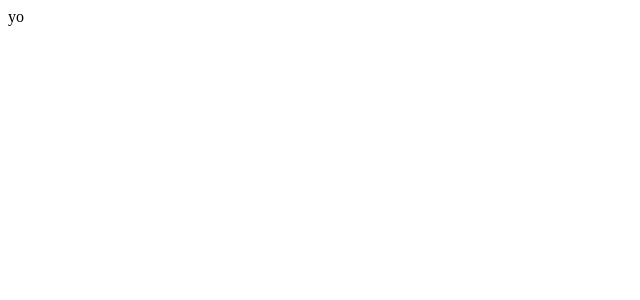
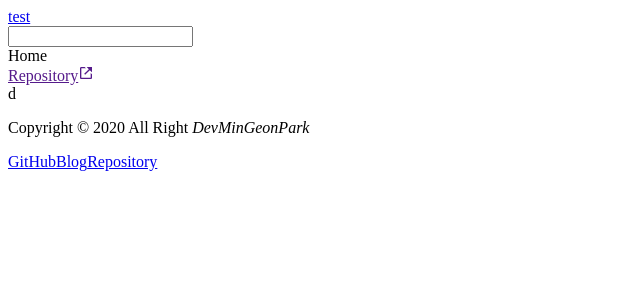
Before and after one commit to DevMinGeonPark/web-blog, a React (Create React App) app: page / in a window 1280 px wide. Shown: the top 300 px of the page, without its empty margins (0-640 px from the left). Built offline with nearby package versions, Linux system fonts and the light colour scheme.

Commit message:
basic set

```diff
--- a/package.json
+++ b/package.json
@@ -8,8 +8,12 @@
     "@testing-library/user-event": "^12.1.10",
     "@types/react": "^16.9.53",
     "@types/react-dom": "^16.9.8",
+    "@types/react-router-dom": "^5.1.6",
+    "boxicons": "^2.0.7",
     "react": "^17.0.1",
     "react-dom": "^17.0.1",
+    "react-icons": "^3.11.0",
+    "react-router-dom": "^5.2.0",
     "react-scripts": "4.0.0",
     "typescript": "^4.0.3",
     "web-vitals": "^0.2.4"
--- a/src/App.tsx
+++ b/src/App.tsx
@@ -1,10 +1,21 @@
 import React from 'react';
+import Main from './component/Main';
+import Header from './component/Header';
+import Footer from './component/Footer';
+import { BrowserRouter, Route, Switch, Redirect } from 'react-router-dom';
 
 const App: React.FC = () => {
     return (
-        <div>
-            yo
-        </div>
+        <BrowserRouter>
+            <>
+                <Header></Header>
+                <Switch>
+                    <Route path="/" exact component={Main}/>
+                    <Redirect path="*" to="/"/>
+                </Switch>
+                <Footer></Footer>
+            </>
+        </BrowserRouter>
     );
 }
 export default App;
--- /dev/null
+++ b/src/component/Footer.tsx
@@ -0,0 +1,17 @@
+import React from 'react';
+
+const Footer: React.FC = () => {
+    return (
+        <footer>
+            <div className="container">
+                <p>Copyright © 2020 All Right <em>DevMinGeonPark</em></p>
+                <p>
+                    <a href="test">GitHub</a>
+                    <a href="test">Blog</a>
+                    <a href="tset">Repository</a>
+                </p>
+            </div>
+        </footer>
+    );
+}
+export default Footer;
--- /dev/null
+++ b/src/component/Header.tsx
@@ -0,0 +1,21 @@
+import React from 'react';
+import {BiLinkExternal} from 'react-icons/bi';
+
+const Header: React.FC = () => {
+    return (
+        <header>
+            <div className="sidebar-button"></div>
+            <a href="1">test</a>
+            <div className="links">
+                <div className="search-box">
+                    <input type="text"/>
+                </div>
+                <nav className="nav-links">
+                    <div className="nav-item">Home</div>
+                    <div className="nav-item"><a href="">Repository<BiLinkExternal/></a></div>
+                </nav>
+            </div>
+        </header>
+    );
+}
+export default Header;
--- /dev/null
+++ b/src/component/Main.tsx
@@ -0,0 +1,10 @@
+import React from 'react';
+
+const Main: React.FC = () => {
+    return (
+        <main>
+            <div>d</div>
+        </main>
+    );
+}
+export default Main;
```
Also changed, not shown: src/style/Main.css (added), 1 other file (tests, documents, lock files or other folders).
